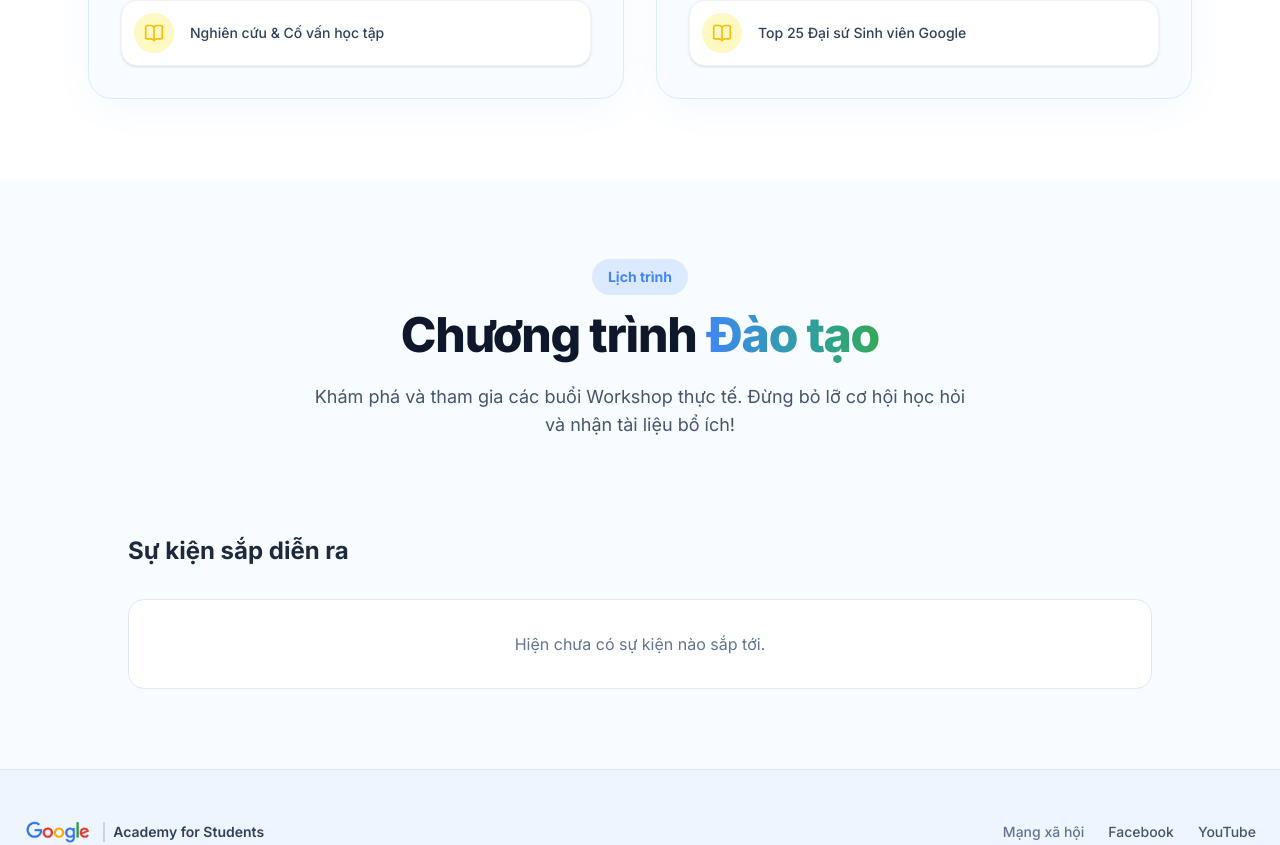
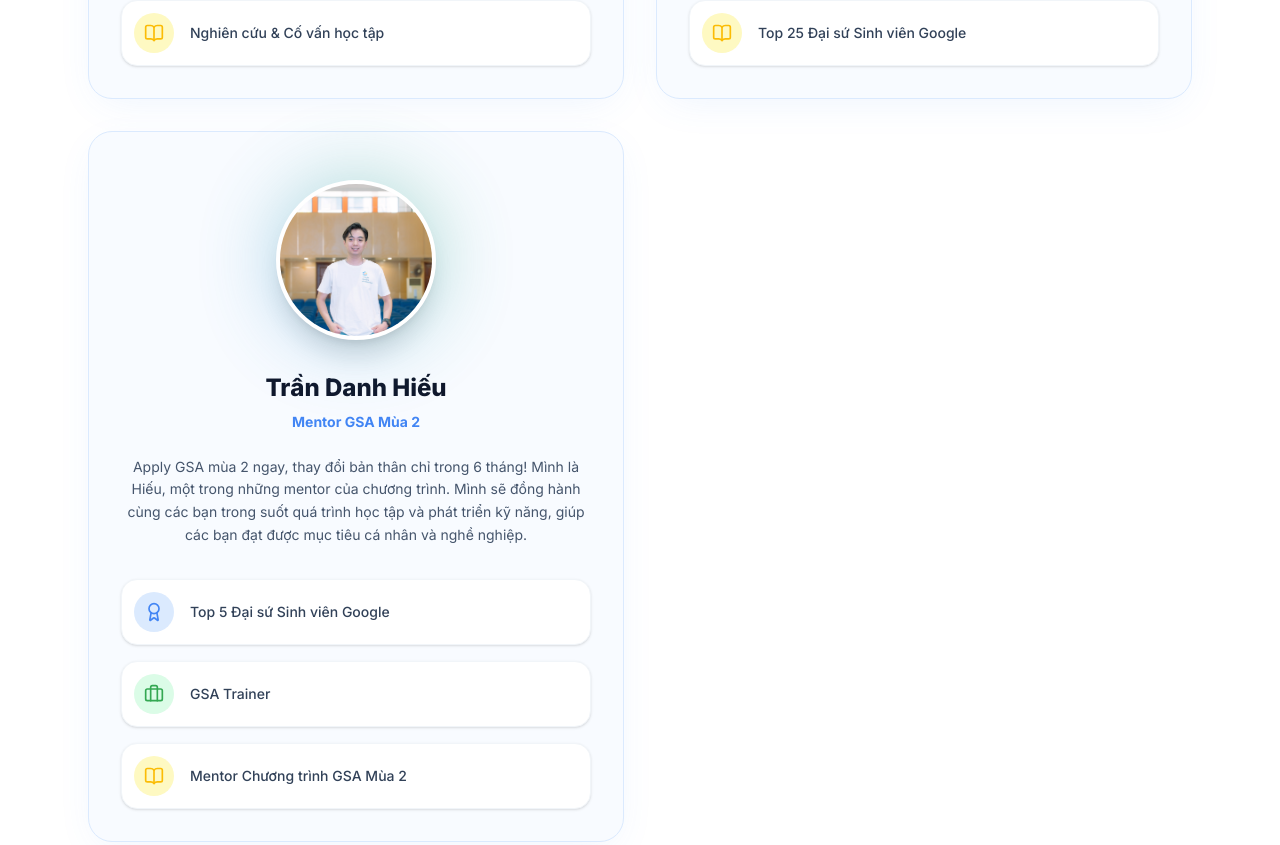
Before and after one commit to duongdaison3/ga4students, a Next.js app: page / in a window 1280 px wide. Shown: the part 3700-4545 px from the top of the page. Built offline with nearby package versions, Linux system fonts and the light colour scheme; no server answers; the database is empty.

Commit message:
add speaker

```diff
--- a/src/components/Speaker.tsx
+++ b/src/components/Speaker.tsx
@@ -24,6 +24,18 @@ const SPEAKERS = [
       { text: "Google Student Ambassador Trainer", icon: Award, colorClass: "text-[#4285F4]", bgClass: "bg-blue-100" },
       { text: "Media & Communications Team Member, VSAC", icon: Briefcase, colorClass: "text-[#34A853]", bgClass: "bg-green-100" },
       { text: "Top 25 Đại sứ Sinh viên Google", icon: BookOpen, colorClass: "text-[#FBBC05]", bgClass: "bg-yellow-100" }
+    ]
+  },
+  {
+    id: 3,
+    name: "Trần Danh Hiếu",
+    title: "Mentor GSA Mùa 2",
+    image: "/danhhieu.jpeg",
+    bio: "Apply GSA mùa 2 ngay, thay đổi bản thân chỉ trong 6 tháng! Mình là Hiếu, một trong những mentor của chương trình. Mình sẽ đồng hành cùng các bạn trong suốt quá trình học tập và phát triển kỹ năng, giúp các bạn đạt được mục tiêu cá nhân và nghề nghiệp.",
+    achievements: [
+      { text: "Top 5 Đại sứ Sinh viên Google", icon: Award, colorClass: "text-[#4285F4]", bgClass: "bg-blue-100" },
+      { text: "GSA Trainer", icon: Briefcase, colorClass: "text-[#34A853]", bgClass: "bg-green-100" },
+      { text: "Mentor Chương trình GSA Mùa 2", icon: BookOpen, colorClass: "text-[#FBBC05]", bgClass: "bg-yellow-100" }
     ]
   }
 ];
```
Also changed, not shown: public/danhhieu.jpeg (added).
